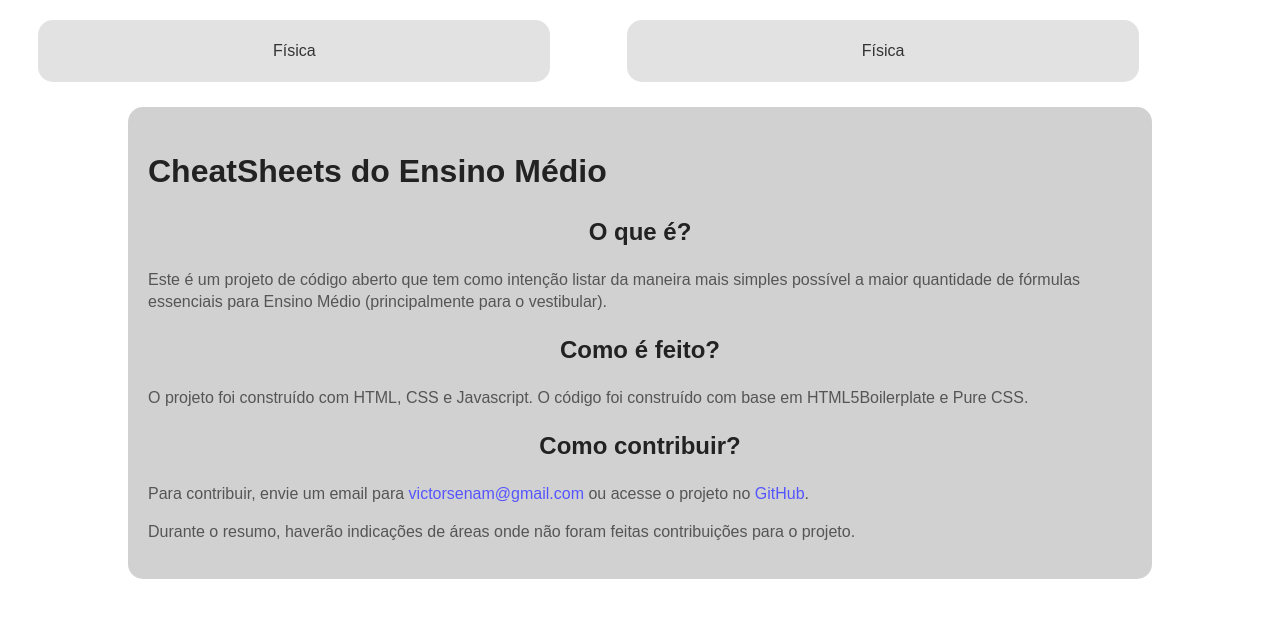
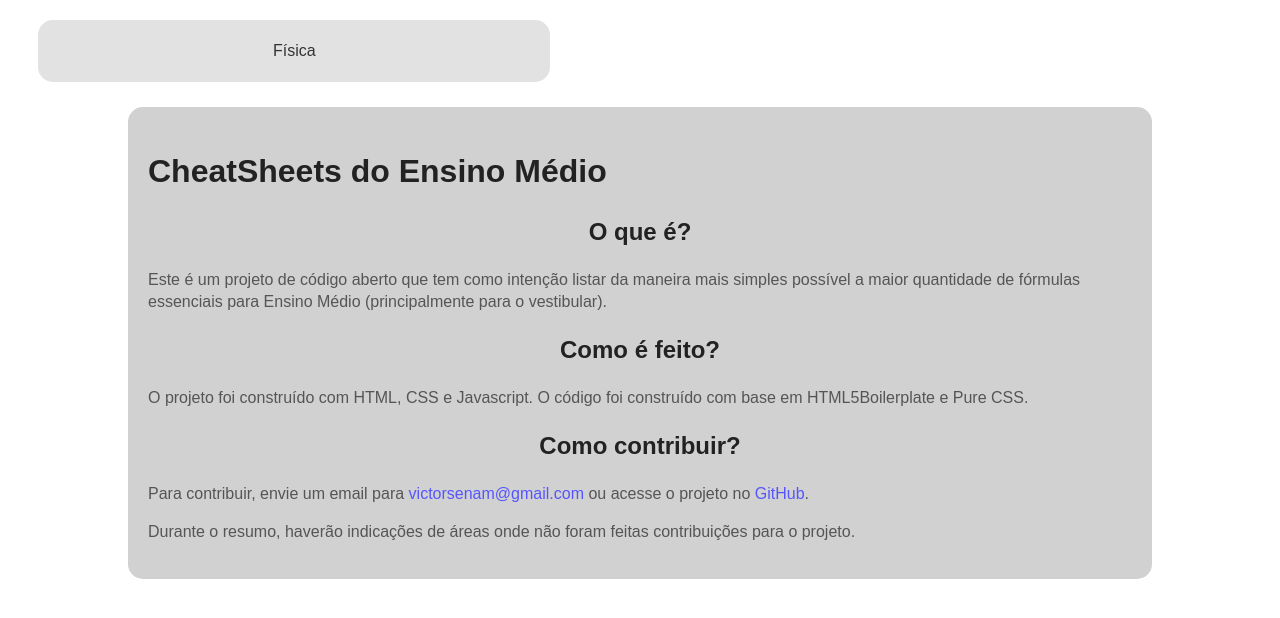
Before and after one commit to victorsenam/cheatsheets, a plain HTML site: page index.html in a window 1280 px wide. Drawn offline with Linux system fonts and the light colour scheme.

Commit message:
Só um link pra física

```diff
--- a/index.html
+++ b/index.html
@@ -16,7 +16,6 @@
 <body id="home">
 	<div>
 	<a class="materia" href="fisica.html">Física</a>
-	<a class="materia" href="fisica.html">Física</a>
 	</div>
 	<div class="desc">
 		<h1>CheatSheets do Ensino Médio</h1>
```
